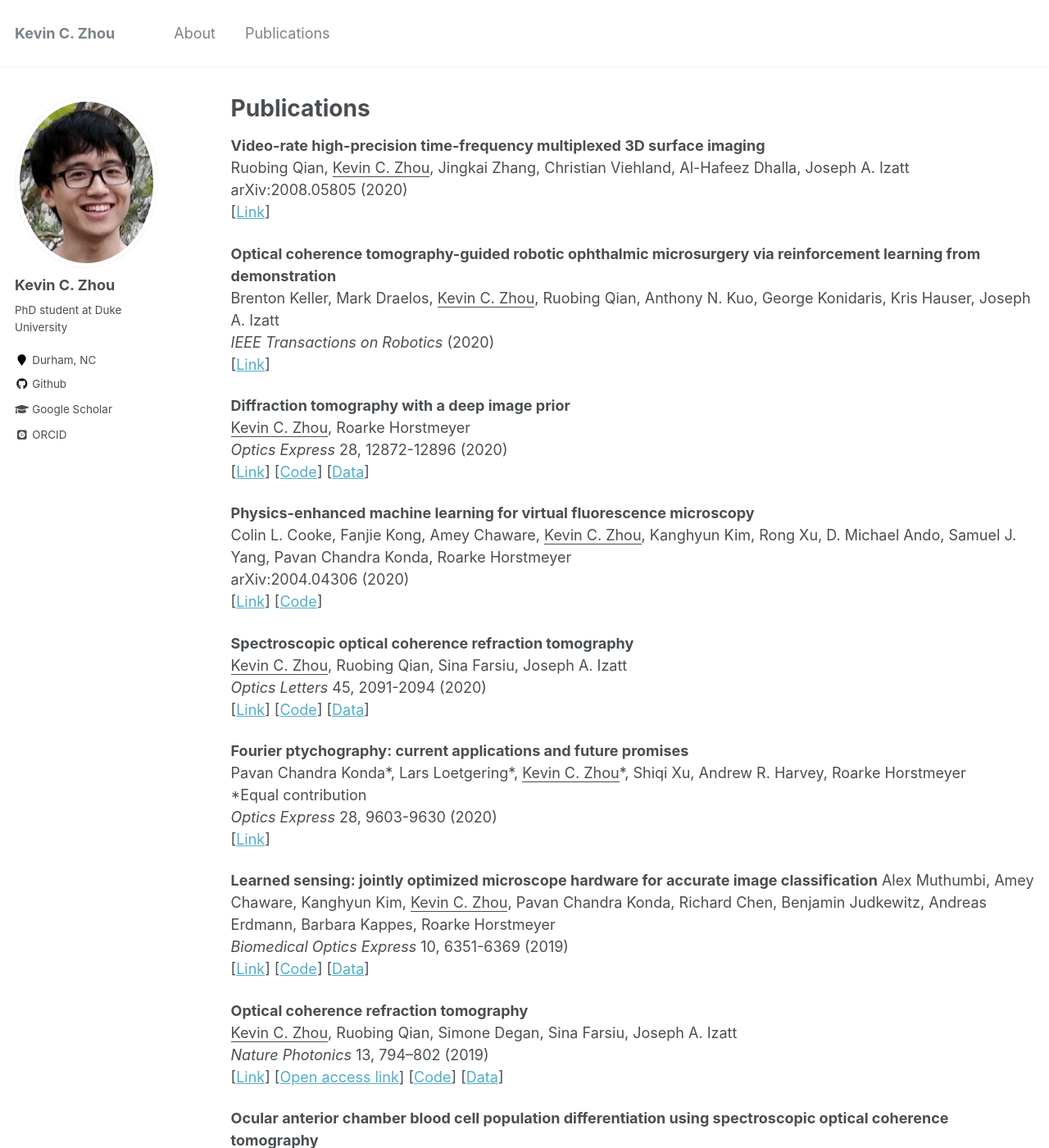
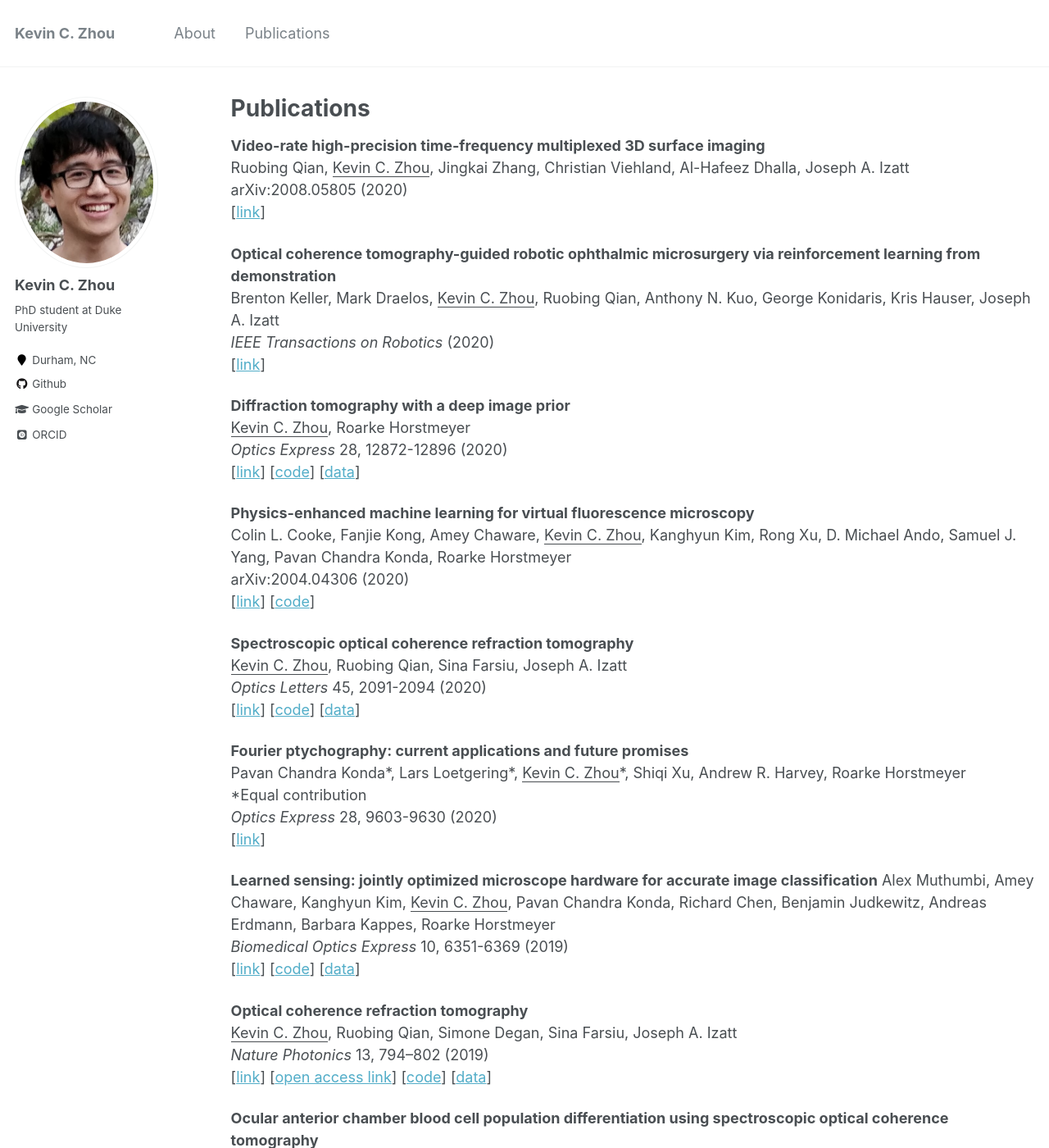
Before and after one commit to kevinczhou/kevinczhou.github.io, a Jekyll site: the page built from _pages/publications.md, in a window 1280 px wide and 1400 px high. Shown: the whole window at 82% size. Built offline with Jekyll 4.4.1, drawn with Linux system fonts in a browser that asks for light colours; some web fonts are replaced; some of the changed text lies outside the part shown.

```diff
--- a/_pages/publications.md
+++ b/_pages/publications.md
@@ -7,94 +7,94 @@ author_profile: true
 **Video-rate high-precision time-frequency multiplexed 3D surface imaging**
 Ruobing Qian, <ins>Kevin C. Zhou</ins>, Jingkai Zhang, Christian Viehland, Al-Hafeez Dhalla, Joseph A. Izatt
 arXiv:2008.05805 (2020)
-[[Link](https://arxiv.org/abs/2008.05805)]
+[[link](https://arxiv.org/abs/2008.05805)]
 
 **Optical coherence tomography-guided robotic ophthalmic microsurgery via reinforcement learning from demonstration**
 Brenton Keller, Mark Draelos, <ins>Kevin C. Zhou</ins>, Ruobing Qian, Anthony N. Kuo, George Konidaris, Kris Hauser, Joseph A. Izatt
 *IEEE Transactions on Robotics* (2020)
-[[Link](https://ieeexplore.ieee.org/abstract/document/9069310)]
+[[link](https://ieeexplore.ieee.org/abstract/document/9069310)]
 
 **Diffraction tomography with a deep image prior**
 <ins>Kevin C. Zhou</ins>, Roarke Horstmeyer
 *Optics Express* 28, 12872-12896 (2020)
-[[Link](https://www.osapublishing.org/oe/abstract.cfm?uri=oe-28-9-12872)] [[Code](https://github.com/kevinczhou/deep-prior-diffraction-tomography)] [[Data](https://figshare.com/articles/Diffraction_tomography_with_a_deep_image_prior_-_raw_data/12081708)]
+[[link](https://www.osapublishing.org/oe/abstract.cfm?uri=oe-28-9-12872)] [[code](https://github.com/kevinczhou/deep-prior-diffraction-tomography)] [[data](https://figshare.com/articles/Diffraction_tomography_with_a_deep_image_prior_-_raw_data/12081708)]
 
 **Physics-enhanced machine learning for virtual fluorescence microscopy**
 Colin L. Cooke, Fanjie Kong, Amey Chaware, <ins>Kevin C. Zhou</ins>, Kanghyun Kim, Rong Xu, D. Michael Ando, Samuel J. Yang, Pavan Chandra Konda, Roarke Horstmeyer
 arXiv:2004.04306 (2020)
-[[Link](https://arxiv.org/abs/2004.04306)] [[Code](https://github.com/clvcooke/virtual-fluorescence)]
+[[link](https://arxiv.org/abs/2004.04306)] [[code](https://github.com/clvcooke/virtual-fluorescence)]
 
 **Spectroscopic optical coherence refraction tomography**
 <ins>Kevin C. Zhou</ins>, Ruobing Qian, Sina Farsiu, Joseph A. Izatt
 *Optics Letters* 45, 2091-2094 (2020)
-[[Link](https://www.osapublishing.org/ol/abstract.cfm?uri=ol-45-7-2091)] [[Code](https://osapublishing.figshare.com/articles/Spectral_fitting_code_for_SOCT_and_SOCRT/11931228)] [[Data](https://osapublishing.figshare.com/articles/Raw_spectra_of_polystyrene_beads_from_SOCT_and_SOCRT/11931225)]
+[[link](https://www.osapublishing.org/ol/abstract.cfm?uri=ol-45-7-2091)] [[code](https://osapublishing.figshare.com/articles/Spectral_fitting_code_for_SOCT_and_SOCRT/11931228)] [[data](https://osapublishing.figshare.com/articles/Raw_spectra_of_polystyrene_beads_from_SOCT_and_SOCRT/11931225)]
 
 **Fourier ptychography: current applications and future promises**
 Pavan Chandra Konda\*, Lars Loetgering\*, <ins>Kevin C. Zhou</ins>\*, Shiqi Xu, Andrew R. Harvey, Roarke Horstmeyer
 \*Equal contribution
 *Optics Express* 28, 9603-9630 (2020)
-[[Link](https://www.osapublishing.org/oe/abstract.cfm?uri=oe-28-7-9603)]
+[[link](https://www.osapublishing.org/oe/abstract.cfm?uri=oe-28-7-9603)]
 
 **Learned sensing: jointly optimized microscope hardware for accurate image classification**
 Alex Muthumbi, Amey Chaware, Kanghyun Kim, <ins>Kevin C. Zhou</ins>, Pavan Chandra Konda, Richard Chen, Benjamin Judkewitz, Andreas Erdmann, Barbara Kappes, Roarke Horstmeyer
 *Biomedical Optics Express* 10, 6351-6369 (2019)
-[[Link](https://www.osapublishing.org/boe/abstract.cfm?uri=boe-10-12-6351)]  [[Code](https://figshare.com/s/1a568a659f3ae88eb660)] [[Data](https://figshare.com/s/db537c5b89d3efa0f481)]
+[[link](https://www.osapublishing.org/boe/abstract.cfm?uri=boe-10-12-6351)]  [[code](https://figshare.com/s/1a568a659f3ae88eb660)] [[data](https://figshare.com/s/db537c5b89d3efa0f481)]
 
 **Optical coherence refraction tomography**
 <ins>Kevin C. Zhou</ins>, Ruobing Qian, Simone Degan, Sina Farsiu, Joseph A. Izatt
 *Nature Photonics* 13, 794–802 (2019)
-[[Link](https://www.nature.com/articles/s41566-019-0508-1)]  [[Open access link](https://rdcu.be/bO6eQ)] [[Code](https://github.com/kevinczhou/optical-coherence-refraction-tomography)] [[Data](https://figshare.com/articles/Biological_datasets_for_optical_coherence_refraction_tomography_OCRT_/8297138)]
+[[link](https://www.nature.com/articles/s41566-019-0508-1)]  [[open access link](https://rdcu.be/bO6eQ)] [[code](https://github.com/kevinczhou/optical-coherence-refraction-tomography)] [[data](https://figshare.com/articles/Biological_datasets_for_optical_coherence_refraction_tomography_OCRT_/8297138)]
 
 **Ocular anterior chamber blood cell population differentiation using spectroscopic optical coherence tomography**
 Ruobing Qian, Wei-feng Huang, Ryan P. McNabb, <ins>Kevin C. Zhou</ins>, Qing H. Liu, Anthony N. Kuo, Joseph A. Izatt
 *Biomedical Optics Express* 10, 3281-3300 (2019)
-[[Link](https://www.osapublishing.org/boe/abstract.cfm?uri=boe-10-7-3281)]
+[[link](https://www.osapublishing.org/boe/abstract.cfm?uri=boe-10-7-3281)]
 
 **Unraveling the molecular nature of melanin changes in metastatic cancer**
 Kuk-Youn Ju, Simone Degan, Martin C. Fischer, <ins>Kevin C. Zhou</ins>, Xiaomeng Jia, Jin Yu, Warren S. Warren
 *Journal of Biomedical Optics* 24, 051414 (2019)
-[[Link](https://doi.org/10.1117/1.JBO.24.5.051414)]
+[[link](https://doi.org/10.1117/1.JBO.24.5.051414)]
 
 **Stimulated Raman scattering spectroscopic optical coherence tomography**
 Francisco E. Robles, <ins>Kevin C. Zhou</ins>, Martin C. Fischer, Warren S. Warren
 *Optica* 4, 243-246 (2017)
-[[Link](https://www.osapublishing.org/optica/abstract.cfm?uri=optica-4-2-243)]
+[[link](https://www.osapublishing.org/optica/abstract.cfm?uri=optica-4-2-243)]
 
 **Biaxial stretch improves elastic fiber maturation, collagen arrangement, and mechanical properties in engineered arteries**
 Angela H. Huang, Jenna L. Balestrini, Brooks V. Udelsman, <ins>Kevin C. Zhou</ins>, Liping Zhao, Jacopo Ferruzzi, Barry C. Starcher, Michael J. Levene, Jay D. Humphrey, Laura E. Niklason
 *Tissue Engineering Part C: Methods* 22, 524-533 (2016)
-[[Link](https://www.liebertpub.com/doi/abs/10.1089/ten.TEC.2015.0309)]
+[[link](https://www.liebertpub.com/doi/abs/10.1089/ten.TEC.2015.0309)]
 
 **Particle streak velocimetry-optical coherence tomography: a novel method for multidimensional imaging of microscale fluid flows**
 <ins>Kevin C. Zhou</ins>, Brendan K. Huang, Ute A. Gamm, Vineet Bhandari, Mustafa K. Khokha, Michael A. Choma
 *Biomedical Optics Express* 7, 1590-1603 (2016)
-[[Link](https://www.osapublishing.org/boe/abstract.cfm?uri=boe-7-4-1590)]
+[[link](https://www.osapublishing.org/boe/abstract.cfm?uri=boe-7-4-1590)]
 
 **Improved velocimetry in optical coherence tomography using Bayesian analysis**
 <ins>Kevin C. Zhou</ins>, Brendan K. Huang, Hemant Tagare, Michael A. Choma
 *Biomedical Optics Express* 6, 4796-4811 (2015)
-[[Link](https://www.osapublishing.org/boe/abstract.cfm?uri=boe-6-12-4796)]
+[[link](https://www.osapublishing.org/boe/abstract.cfm?uri=boe-6-12-4796)]
 
 **Quantifying uncertainty in the phylogenetics of Australian numeral systems**
 <ins>Kevin C. Zhou</ins>, Claire Bowern
 *Proceedings of the Royal Society B: Biological Sciences* 282, 20151278 (2015)
-[[Link](https://royalsocietypublishing.org/doi/full/10.1098/rspb.2015.1278)]
+[[link](https://royalsocietypublishing.org/doi/full/10.1098/rspb.2015.1278)]
 
 **The use of optical clearing and multiphoton microscopy for investigation of three-dimensional tissue-engineered constructs**
 Elizabeth A. Calle, Sam Vesuna, Sashka Dimitrievska, <ins>Kevin C. Zhou</ins>, Angela Huang, Liping Zhao, Laura E. Niklason, Michael J. Levene
 *Tissue Engineering Part C: Methods* 20, 570-577 (2014)
-[[Link](https://www.liebertpub.com/doi/abs/10.1089/ten.tec.2013.0538)]
+[[link](https://www.liebertpub.com/doi/abs/10.1089/ten.tec.2013.0538)]
 
 **Developmental modification of synaptic NMDAR composition and maturation of glutamatergic synapses: matching postsynaptic slots with receptor pegs**
 Erin M. Sanders, Michael A. Nguyen, <ins>Kevin C. Zhou</ins>, Mary E. Hanks, Kawthar A. Yusuf, Daniel N. Cox, Theodore C. Dumas
 *The Biological Bulletin* 224, 1-13 (2013)
-[[Link](https://www.journals.uchicago.edu/doi/abs/10.1086/BBLv224n1p1)]
+[[link](https://www.journals.uchicago.edu/doi/abs/10.1086/BBLv224n1p1)]
 
 # Conferences and invited seminars
 **Resolution enhancement and speckle reduction in coherence imaging: a k-space model of optical coherence refraction tomography (OCRT)**  (*Invited talk*) (*OSA Biophotonics Student Award*)
 <ins>Kevin C. Zhou</ins>, Ruobing Qian, Sina Farsiu, Joseph A. Izatt
 OSA Biophotonics Congress 2020.
-[[Link](https://www.osapublishing.org/abstract.cfm?uri=OCT-2020-OTu1E.2)]
+[[link](https://www.osapublishing.org/abstract.cfm?uri=OCT-2020-OTu1E.2)]
 
 **Optical coherence refraction tomography** (*Invited seminar*)
 <ins>Kevin C. Zhou</ins>
@@ -127,19 +127,19 @@ World Molecular Imaging Congress 2016, New York City, NY.
 **Towards all-optical quantification of ciliary physiology**
 Brendan K. Huang, Ikbal Sencan, Ute A. Gamm, <ins>Kevin C. Zhou</ins>, Changgeng Liu, Yong Bian, Zhilong Cong, Sebastian Knitter, Hui Cao, Michael Loewenberg, Mustafa K. Khokha, Michael A. Choma
 OSA CLEO: Applications and Technology 2016, San Jose, CA.
-[[Link](https://www.osapublishing.org/abstract.cfm?uri=cleo_at-2016-ATh1N.1)]
+[[link](https://www.osapublishing.org/abstract.cfm?uri=cleo_at-2016-ATh1N.1)]
 
 **OCT-based three-dimensional, three vector component imaging of cilia-driven fluid flow for developmental biology**
 Brendan K. Huang, <ins>Kevin C. Zhou</ins>, Ute A. Gamm, Vineet Bhandari, Mustafa K. Khokha, Michael A. Choma
 SPIE Photonics West 2016, San Francisco, CA.
-[[Link](https://www.spiedigitallibrary.org/conference-proceedings-of-spie/9716/97160J/OCT-based-three-dimensional-three-vector-component-imaging-of-cilia/10.1117/12.2211601.short)]
+[[link](https://www.spiedigitallibrary.org/conference-proceedings-of-spie/9716/97160J/OCT-based-three-dimensional-three-vector-component-imaging-of-cilia/10.1117/12.2211601.short)]
 
 **Particle streak velocimetry-OCT (PSV-OCT): a novel method for multi-vector component velocimetry of microscale flow physiology** (*Talk*)
 <ins>Kevin C. Zhou</ins>, Brendan K. Huang, Ute A. Gamm, Vineet Bhandari, Mustafa K. Khokha, Michael A. Choma
 SPIE Photonics West 2016, San Francisco, CA.
-[[Link](https://www.spiedigitallibrary.org/conference-proceedings-of-spie/9697/96970F/Particle-streak-velocimetry-OCT-PSV-OCT--a-novel-method/10.1117/12.2214794.short?SSO=1)]
+[[link](https://www.spiedigitallibrary.org/conference-proceedings-of-spie/9697/96970F/Particle-streak-velocimetry-OCT-PSV-OCT--a-novel-method/10.1117/12.2214794.short?SSO=1)]
 
 **Multiphoton microscopy of cleared human tissue for 3D histology**
 Michael J. Levene, <ins>Kevin C. Zhou</ins>, Sam Vesuna, Richard Torres
 OSA Novel Techniques in Microscopy 2013, Waikoloa Beach, Hawaii.
-[[Link](https://www.osapublishing.org/abstract.cfm?uri=NTM-2013-NT3B.2)]
+[[link](https://www.osapublishing.org/abstract.cfm?uri=NTM-2013-NT3B.2)]
```
